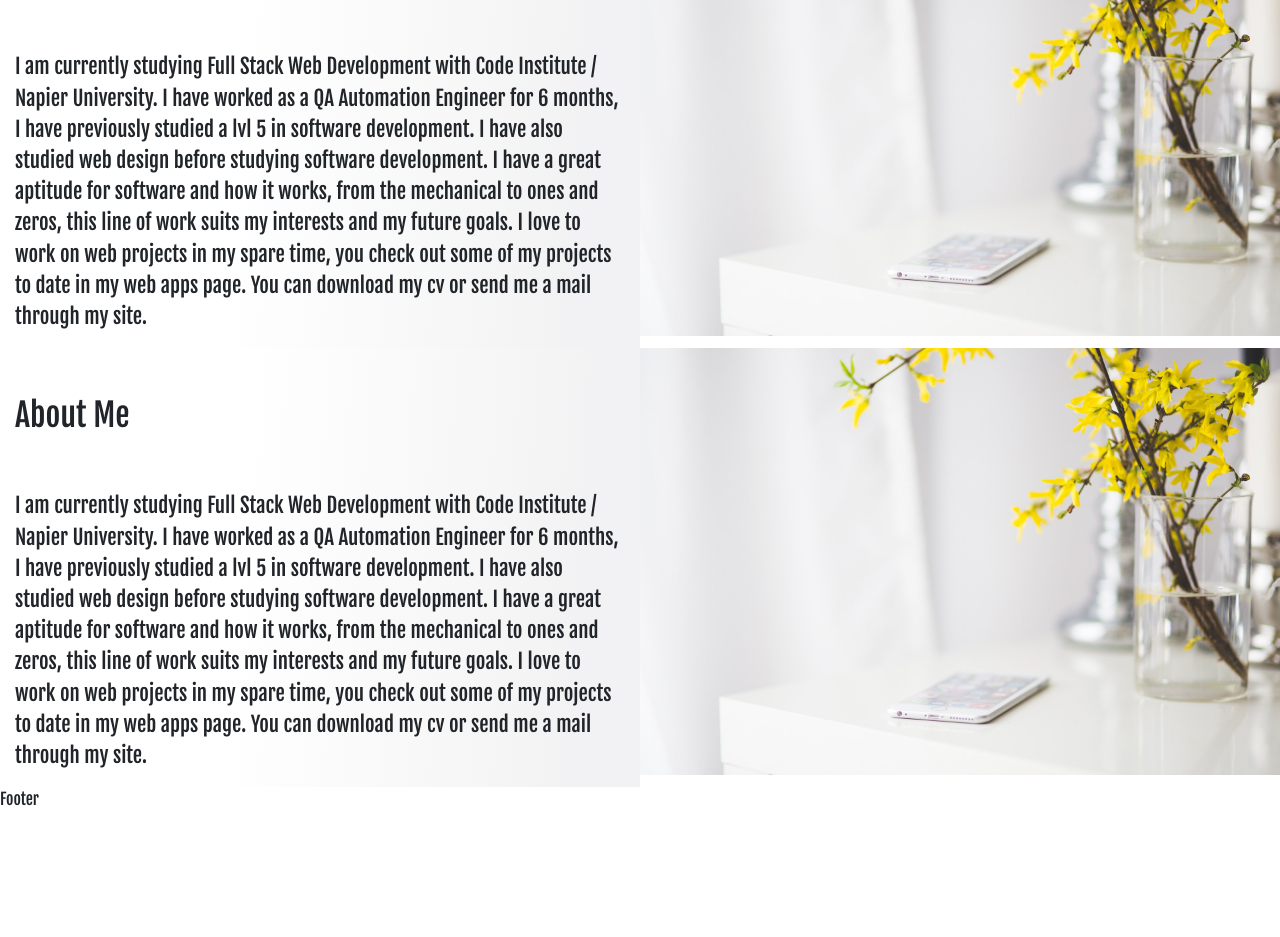
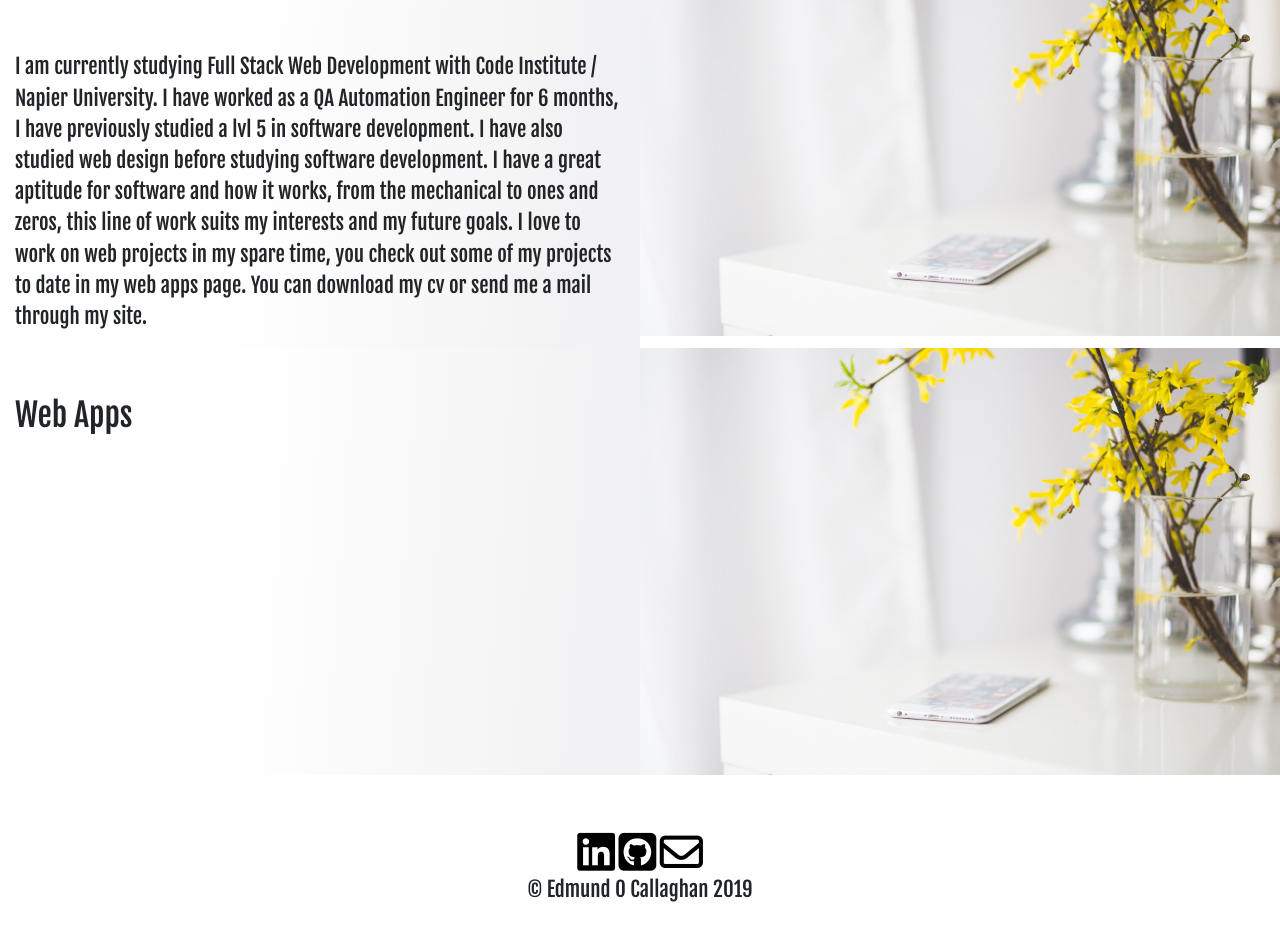
Before and after one commit to Novicetheaf/user-centric-project-portfolio-site, a plain HTML site: page index.html in a window 1280 px wide. Shown: the part 811-1748 px from the top of the page. Drawn offline with nearby package versions, Linux system fonts and the light colour scheme.

Commit message:
added footer content: linkedin icon & link, github repos,contact email link

```diff
--- a/assets/css/style.css
+++ b/assets/css/style.css
@@ -55,6 +55,16 @@ footer{
     height: 150px;
 }
 
+i {
+    font-size: 2.7em;
+    color: #000;
+}
+
+.footer-text{
+    text-align: center;
+    padding-top: 55px;
+}
+
 /*-------------------------------Order of precednece*/
 
  @media only screen and (min-width: 770px) {
--- a/index.html
+++ b/index.html
@@ -12,6 +12,8 @@
 	<script src="https://stackpath.bootstrapcdn.com/bootstrap/4.4.1/js/bootstrap.min.js"
 		integrity="sha384-wfSDF2E50Y2D1uUdj0O3uMBJnjuUD4Ih7YwaYd1iqfktj0Uod8GCExl3Og8ifwB6" crossorigin="anonymous">
 	</script>
+    <!--Font Aw-->
+    <script src="https://kit.fontawesome.com/4a795257bd.js" crossorigin="anonymous"></script>
 	<!--Google fonts-->
 	<link href="https://fonts.googleapis.com/css?family=Fjalla+One&display=swap" rel="stylesheet">
 	<!--External CSS-->
@@ -79,16 +81,8 @@
 			<section class="main-content background-white">
 				<div class="row mx-0">
 					<div class="col-xs-12 col-lg-6 pt-5 gradient-color">
-						<h2>About Me</h2>
-						<p class="pt-5">I am currently studying Full Stack Web Development with Code Institute / Napier
-							University.
-							I have worked as a QA Automation Engineer for 6 months, I have previously studied a lvl 5 in
-							software development. I have also studied web design before studying software development.
-							I have a great aptitude for software and how it works, from the mechanical to ones and
-							zeros, this line of work suits my interests and my future goals.
-							I love to work on web projects in my spare time, you check out some of my projects to date
-							in my web apps page. You can download my cv or send me a mail through my site.
-						</p>
+						<h2>Web Apps</h2>
+
 
 					</div>
 					<div class="col-sm-12 col-lg-6 col-xl-6  col-xxl-6 px-0">
@@ -97,11 +91,22 @@
 					</div>
 			</section>
 
-			<section class="main-content">
+            <!--Footer Section-->
+			<footer>
 
-			</section>
-			<footer>
-				Footer
+					<div class="row">
+
+                        <div class="col-lg-12 footer-text">
+                           <a href="https://www.linkedin.com/in/edmund-crowley-o-callaghan/" target="_blank"><i class="fab fa-linkedin"></i></a>
+
+                           <a href="https://github.com/Novicetheaf" target="_blank"><i class="fab fa-github-square"></i></a>
+
+                           <a href="mailto:edmundocall.eoc@gmail.com" target="_blank"><i class="far fa-envelope"></i></a>
+
+                           <p>© Edmund O Callaghan 2019</p>
+						</div>
+
+
 			</footer>
 	</div>
 
```
Lines whose indentation alone changed are shown as unchanged.
